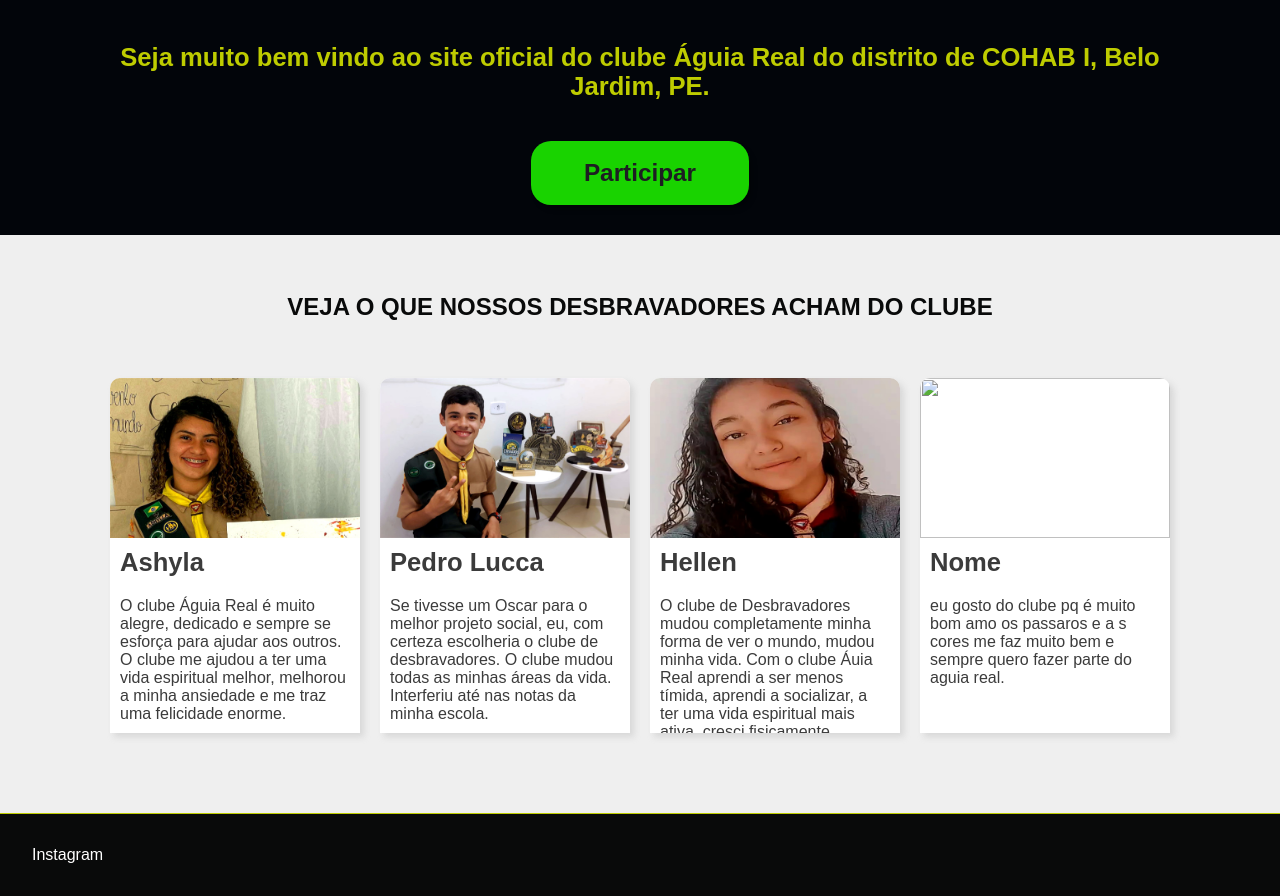
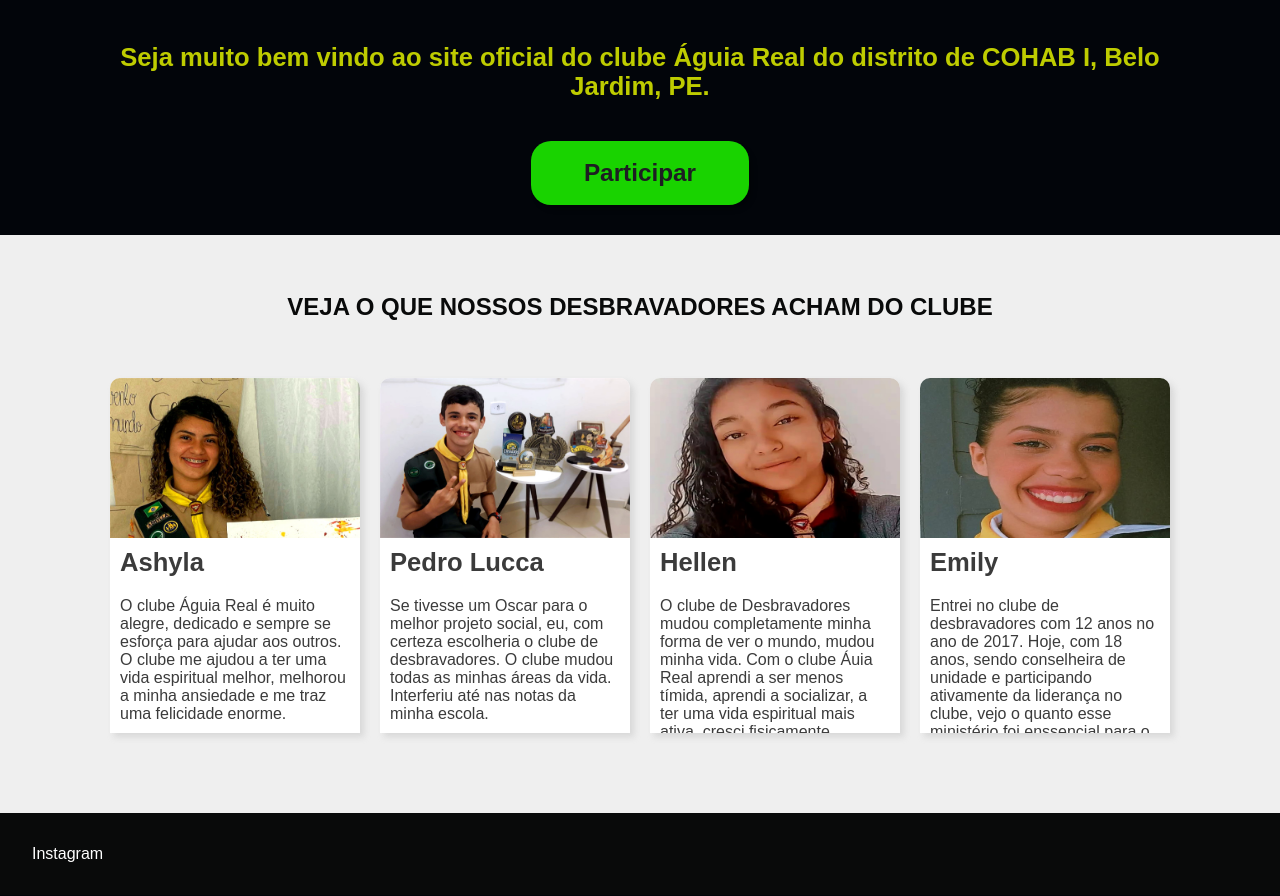
Before and after one commit to vandeiltond3/Projeto-aguia-2, a plain HTML site: page index.html in a window 1280 px wide. Shown: the part 2486-3382 px from the top of the page. Drawn offline with Linux system fonts and the light colour scheme; a web font is replaced by a local one.

Commit message:
style autoatualize

```diff
--- a/index.html
+++ b/index.html
@@ -4,7 +4,7 @@
 	<meta charset="UTF-8">
 	<meta name="viewport" content="width=device-width, initial-scale=1.0">
 	<meta charset="description" content="Aqui a zueira nunca acaba e os acampantes se divertem!">
-	<link rel="stylesheet" type="text/css" href="style.css">
+	<link rel="stylesheet" type="text/css" href="style.css?v=1">
 	<link rel="stylesheet" type="text/css" href="anima.css">
 	<link href="https://fonts.googleapis.com/icon?family=Material+Icons" rel="stylesheet">
 	<title>Águia Real</title>
@@ -147,13 +147,13 @@
 						</p>
 					</div>
 					<div class="card">
-						<div class="img-card"><img src="" alt=""></div>
-						<h3>Nome</h3>
+						<div class="img-card"><img src="imagens/Emily.jpg" alt="foto de uma desbravadora"></div>
+						<h3>Emily</h3>
 						<p>
-							eu gosto do clube pq é muito bom
-							amo os passaros e a s cores
-							me faz muito bem e sempre quero
-							fazer parte do aguia real.
+							Entrei no clube de desbravadores com 12 anos no ano de 2017.
+							Hoje, com 18 anos, sendo conselheira de unidade e participando
+							ativamente da liderança no clube, vejo o quanto esse ministério
+							foi enssencial para o meu crescimento.
 						</p>
 					</div>
 				</div>
--- a/style.css
+++ b/style.css
@@ -358,5 +358,4 @@ nav {
 	padding: 32px;
 	background-color: #090a0a;
 	color: white;
-	border-top: 1px solid #becc00;
 }
```
Also changed, not shown: imagens/Emily.jpg (added).
